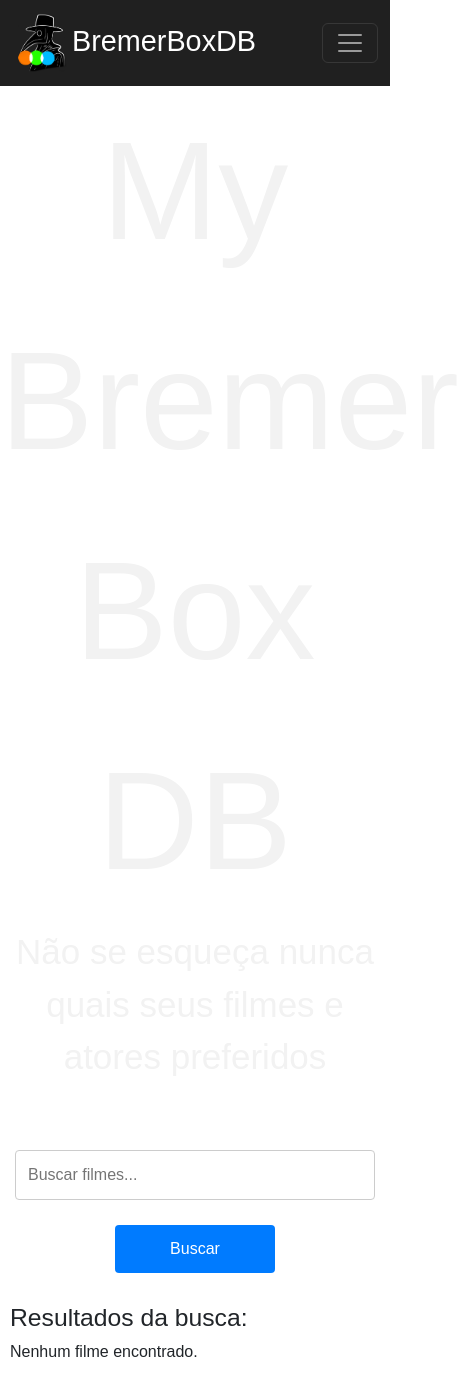
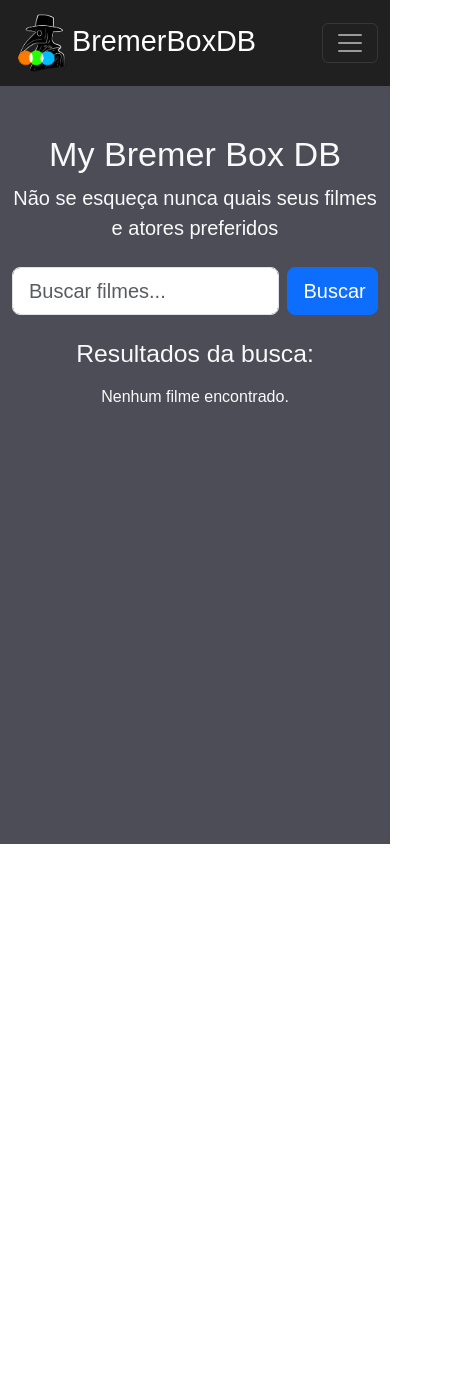
Before and after one commit to mateussimeao/BremerFilmes-FrontEnd, a React (Create React App) app: page /home in a window 390 px wide. Shown: the whole page, 459 px wide, since content can reach past the window. After the commit the page ends 844 px from the top, so only its background shows below. Built offline with nearby package versions, Linux system fonts and the light colour scheme; a web font is replaced by a local one.

Commit message:
Adapting to Bootstrap
Adapting the Home page to bootstrap to be responsive,

```diff
--- a/package.json
+++ b/package.json
@@ -6,6 +6,7 @@
     "@testing-library/jest-dom": "^5.17.0",
     "@testing-library/react": "^13.4.0",
     "@testing-library/user-event": "^13.5.0",
+    "bootstrap": "^5.3.3",
     "react": "^18.3.1",
     "react-dom": "^18.3.1",
     "react-icons": "^5.3.0",
--- a/src/pages/home/Home.css
+++ b/src/pages/home/Home.css
@@ -8,97 +8,14 @@
   box-sizing: border-box;
 }
 
-
-.home-container {
-  display: flex;
-  flex-direction: column;
-  justify-content: center;
-  align-items: center;
-  text-align: center;
-  padding-top: 60px;
-  margin: 0;
+.display-4 {
+  font-size: 6.5rem;
 }
 
-h1 {
-  color: white;
-  font-size: 24px;
-  padding: 0 20px;
-  max-width: 100%;
-  word-wrap: break-word;
+.lead {
+  font-size: 1.5rem;
 }
 
-.title-center {
-  font-size: 140px;
-  text-align: center;
-  padding-bottom: 10px;
-  color: #f2f2f2;
+.home-background {
+  background-color: rgb(77, 77, 87);
 }
-
-.slogan {
-  font-size: 35px;
-  color: #f2f2f2 !important;
-  text-align: center;
-}
-
-.search-bar {
-  display: flex;
-  flex-direction: column;
-  align-items: center;
-  margin-top: 20px;
-}
-
-.search-input {
-  padding: 12px;
-  font-size: 16px;
-  border: 1px solid #ccc;
-  border-radius: 4px;
-  margin-bottom: 15px;
-  width: 400px;
-  max-width: 90%;
-}
-
-.search-button {
-  padding: 12px 20px;
-  font-size: 16px;
-  background-color: #007bff;
-  color: white;
-  border: none;
-  border-radius: 4px;
-  cursor: pointer;
-  width: 160px;
-  margin-top: 10px;
-}
-
-.search-results {
-  margin-top: 30px;
-  padding: 0 10px;
-}
-
-.search-results ul {
-  padding: 0;
-  list-style-type: none;
-  display: grid;
-  grid-template-columns: repeat(auto-fill, minmax(200px, 1fr));
-  gap: 20px;
-}
-
-.search-results li {
-  background-color: rgb(26, 26, 29);
-  padding: 15px;
-  border-radius: 8px;
-  text-align: center;
-  box-shadow: 0 2px 5px rgba(0, 0, 0, 0.1);
-}
-
-.search-results img {
-  width: 100%;
-  max-width: 150px;
-  border-radius: 8px;
-}
-
-.movie-overview {
-  max-height: 100px;
-  overflow-y: auto;
-  font-size: 14px;
-  margin-bottom: 10px;
-}
--- a/src/pages/home/Home.js
+++ b/src/pages/home/Home.js
@@ -1,6 +1,7 @@
 import React, { useState } from 'react';
 import Navbar from '../../components/navbar/Navbar';
 import './Home.css';
+import 'bootstrap/dist/css/bootstrap.min.css';
 
 const Home = () => {
   const [searchResults, setSearchResults] = useState([]);
@@ -16,10 +17,7 @@ const Home = () => {
     try {
       const res = await fetch(`${apiUrl}?api_key=${apiKey}&query=${query}`);
       const data = await res.json();
-
-      // Limitar o número de filmes a 5
-      const limitedResults = data.results.slice(0, 8);
-
+      const limitedResults = data.results.slice(0, 4);
       setSearchResults(limitedResults);
     } catch (error) {
       console.error("Erro ao buscar filmes:", error);
@@ -29,51 +27,54 @@ const Home = () => {
   };
 
   return (
-    <div>
+    <div className="home-background text-light min-vh-100">
       <Navbar />
-      <p className="title-center">
-        My Bremer Box DB
-        <p className="slogan">Não se esqueça nunca quais seus filmes e atores preferidos</p>
-      </p>
+      <div className="container text-center mt-5">
+        <h1 className="display-4">My Bremer Box DB</h1>
+        <p className="lead">Não se esqueça nunca quais seus filmes e atores preferidos</p>
 
-      <div className="home">
-        {/* Barra de Pesquisa */}
-        <div className="search-bar">
-          <form onSubmit={handleSearch} className="search-bar">
+        <div className="my-4">
+          <form onSubmit={handleSearch} className="d-flex justify-content-center">
             <input
               type="text"
               placeholder="Buscar filmes..."
               value={query}
               onChange={(e) => setQuery(e.target.value)}
-              className="search-input"
+              className="form-control form-control-lg me-2"
+              style={{ maxWidth: '450px' }}
             />
-            <button type="submit" className="search-button">Buscar</button>
+            <button type="submit" className="btn btn-primary btn-lg w-25" style={{maxWidth:'200px'}}>Buscar</button>
           </form>
         </div>
 
         {loading && <p>Carregando...</p>}
 
-        <div className="search-results">
+        <div className="mt-4">
           <h2>Resultados da busca:</h2>
-          <ul>
+          <div className="row mt-3">
             {searchResults.length > 0 ? (
               searchResults.map((movie, index) => (
-                <li key={index}>
-                  <h3>{movie.title}</h3>
-                  <div className="movie-overview">
-                    <p>{movie.overview}</p>
+                <div key={index} className="col-md-3 col-sm-6 mb-4">
+                  <div className="card h-100 bg-secondary text-light">
+                    <img
+                      src={`https://image.tmdb.org/t/p/w500${movie.poster_path}`}
+                      className="card-img-top"
+                      alt={movie.title}
+                      style={{ maxHeight: '300px', objectFit: 'contain', width: '100%', marginTop: '10px' }}
+                    />
+                    <div className="card-body">
+                      <h5 className="card-title">{movie.title}</h5>
+                      <p className="card-text movie-overview" style={{ maxHeight: '100px', overflowY: 'auto' }}>
+                        {movie.overview}
+                      </p>
+                    </div>
                   </div>
-                  <img
-                    src={`https://image.tmdb.org/t/p/w500${movie.poster_path}`}
-                    alt={movie.title}
-                    style={{ width: '150px' }}
-                  />
-                </li>
+                </div>
               ))
             ) : (
               <p>Nenhum filme encontrado.</p>
             )}
-          </ul>
+          </div>
         </div>
       </div>
     </div>
```
Also changed, not shown: 1 other file (tests, documents, lock files or other folders).
